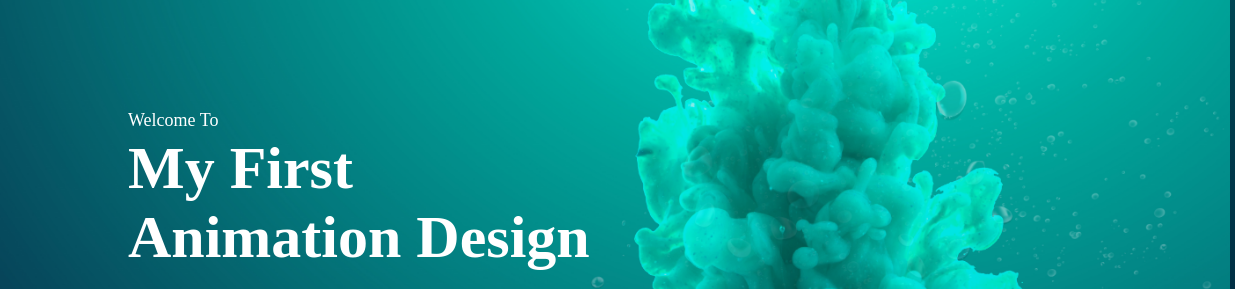
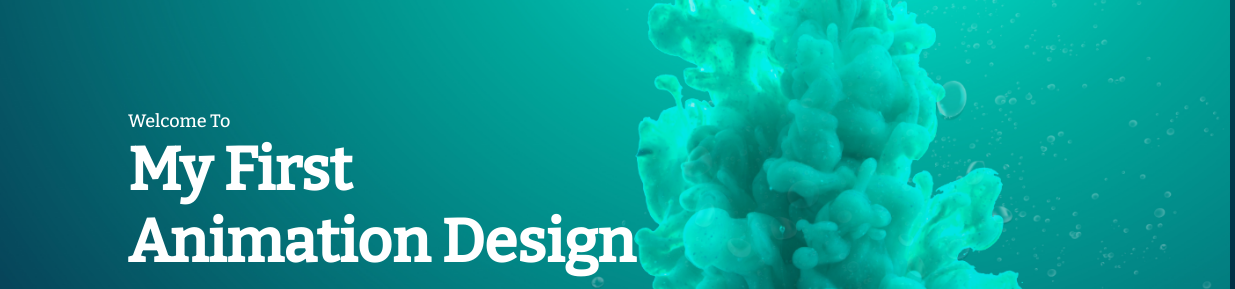
Before and after one commit to riz-2001/bubble, a plain HTML site: page index.html in a window 1280 px wide. Shown: the part 170-459 px from the top of the page, 0-1235 px from the left. Drawn offline with nearby package versions, Linux system fonts and the light colour scheme.

Commit message:
Update style.css

```diff
--- a/style.css
+++ b/style.css
@@ -1,3 +1,5 @@
+@import url('https://fonts.googleapis.com/css2?family=Bitter:ital,wght@0,500;1,300&display=swap');
+
 *{
     margin: 0;
     padding: 0;
@@ -41,6 +43,8 @@ overflow: hidden;
     top: 35%;
     left: 10%;
     font-size: 1.125rem;
+        font-family: 'Bitter', serif;
+
 
 }
 .middle h1{
@@ -51,6 +55,8 @@ overflow: hidden;
     font-size: 3.75rem;
     font-weight: bolder;
     z-index: -2;
+        font-family: 'Bitter', serif;
+
  }
 .middle button{
   outline: none;
```
